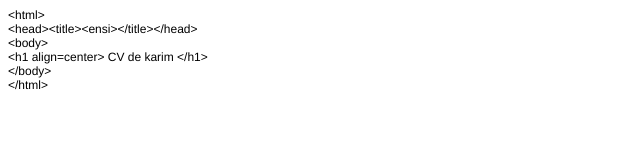
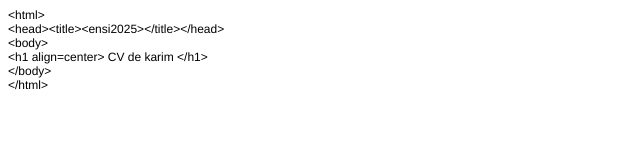
Before and after one commit to mohamedkarimbouafoura/jenkins, a plain HTML site: page index.html in a window 1280 px wide. Shown: the full height of the page, 0-640 px from the left. Drawn offline with Linux system fonts and the light colour scheme.

Commit message:
change now

```diff
--- a/index.html
+++ b/index.html
@@ -13,7 +13,7 @@
 </head>
 <body>
 <p class="p1"><span class="s1">&lt;html&gt;</span></p>
-<p class="p1"><span class="s1">&lt;head&gt;&lt;title&gt;&lt;ensi&gt;&lt;/title&gt;&lt;/head&gt;</span></p>
+<p class="p1"><span class="s1">&lt;head&gt;&lt;title&gt;&lt;ensi2025&gt;&lt;/title&gt;&lt;/head&gt;</span></p>
 <p class="p1"><span class="s1">&lt;body&gt;</span></p>
 <p class="p1"><span class="s1">&lt;h1 align=center&gt; CV de karim &lt;/h1&gt;</span></p>
 <p class="p1"><span class="s1">&lt;/body&gt;</span></p>
```
